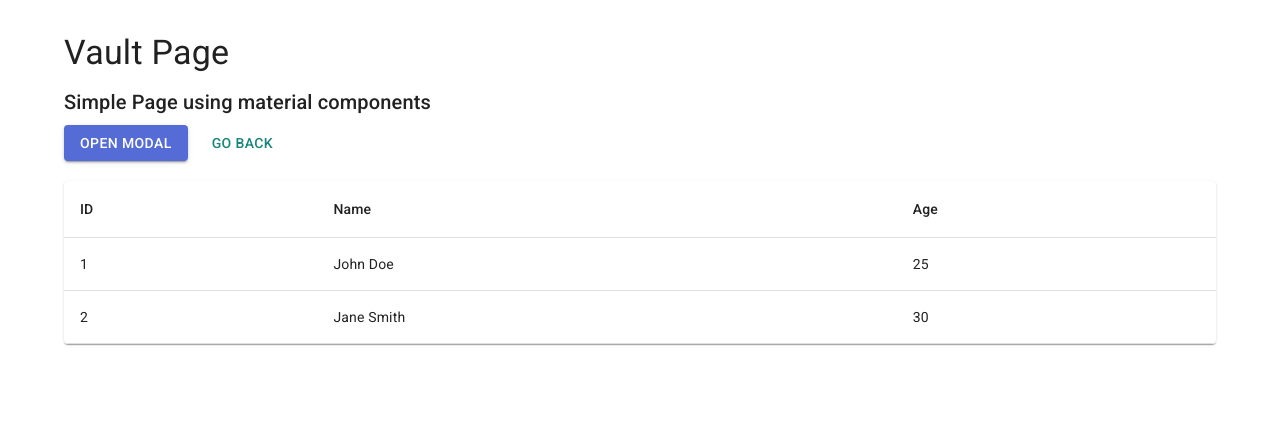
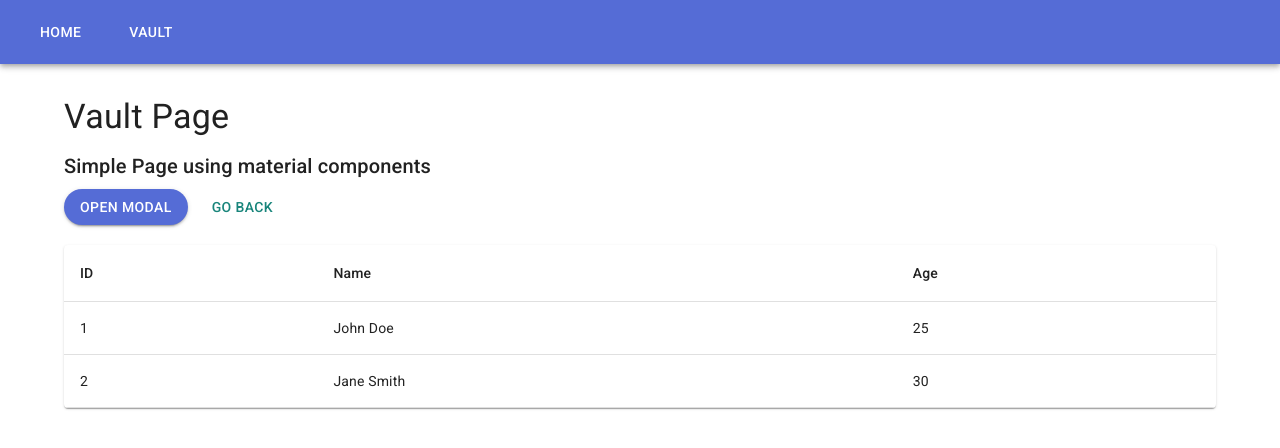
Before and after one commit to srednickipat/react-vault, a React (Vite) app: page /#/vault in a window 1280 px wide. Shown: the top 448 px of the page. Built offline with nearby package versions, Linux system fonts and the light colour scheme.

Commit message:
feat: add navbar; update theme

```diff
--- /dev/null
+++ b/src/components/NavBar/NavBar.jsx
@@ -0,0 +1,33 @@
+import AppBar from "@mui/material/AppBar";
+import Box from "@mui/material/Box";
+import Toolbar from "@mui/material/Toolbar";
+import { Link } from "react-router-dom";
+import MyButton from "../MuButton/MyButton";
+
+export default function NavBar() {
+  return (
+    <Box sx={{ flexGrow: 1 }}>
+      <AppBar position="static">
+        <Toolbar>
+          <MyButton
+            variant="outline"
+            LinkComponent={Link}
+            to={"/"}
+            color="secondary"
+            sx={{ mr: 2 }}
+          >
+            Home
+          </MyButton>
+          <MyButton
+            variant="outline"
+            LinkComponent={Link}
+            to={"/vault"}
+            color="secondary"
+          >
+            VAULT
+          </MyButton>
+        </Toolbar>
+      </AppBar>
+    </Box>
+  );
+}
--- a/src/layout/MainLayout.jsx
+++ b/src/layout/MainLayout.jsx
@@ -1,11 +1,13 @@
 import { Box, Container, CssBaseline, ThemeProvider } from "@mui/material";
 import { Outlet } from "react-router-dom";
 import theme from "../theme";
+import NavBar from "../components/NavBar/NavBar";
 
 const MainLayout = () => {
   return (
     <ThemeProvider theme={theme}>
       <CssBaseline />
+      <NavBar />
       <Container>
         <Box>
           <Outlet />
--- a/src/pages/dashboard/Dashboard.jsx
+++ b/src/pages/dashboard/Dashboard.jsx
@@ -19,7 +19,12 @@ function Dashboard() {
         </MyButton>
       </Grid>
       <Grid item xs={12}>
-        <MyButton LinkComponent={Link} to={"/vault"} color="secondary">
+        <MyButton
+          variant="contained"
+          LinkComponent={Link}
+          to={"/vault"}
+          color="secondary"
+        >
           VAULT Page
         </MyButton>
       </Grid>
--- a/src/theme.js
+++ b/src/theme.js
@@ -24,6 +24,13 @@ const theme = createTheme({
         },
       },
     },
+    MuiButton: {
+      styleOverrides: {
+        root: {
+          borderRadius: 25,
+        },
+      },
+    },
   },
 });
 
```
Also changed, not shown: 1 other file (tests, documents, lock files or other folders).
